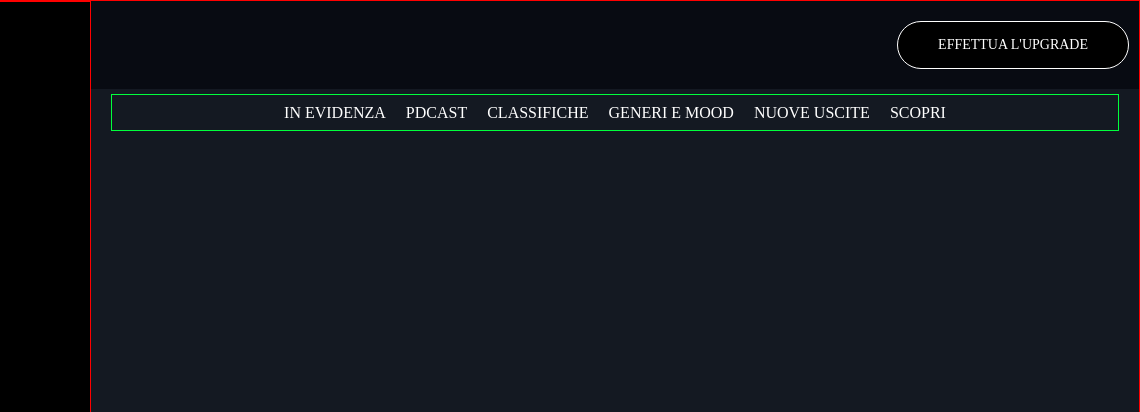
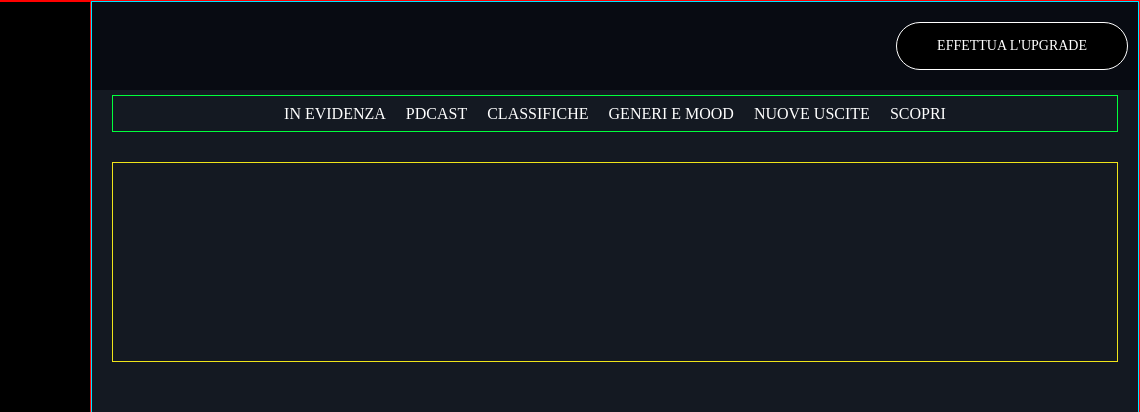
Before and after one commit to SabrinaGiancaspr/html-css-spotifyweb, a plain HTML site: page index.html in a window 1280 px wide. Shown: the top 412 px of the page, 140-1280 px from the left. Drawn offline with Linux system fonts and the light colour scheme.

Commit message:
add debug album section

```diff
--- a/app.css/app.css
+++ b/app.css/app.css
@@ -122,7 +122,9 @@ menu {
 .main-content {
   flex-grow: 1;
   background-color: var(--light-black);
+  border: 1px solid rgb(0, 225, 255);
 }
+
 
 .button-container{
   display: flex;
@@ -166,8 +168,12 @@ menu {
   line-height: 35px;
 }
 
-.middle{
-  margin-left: 30px;
+/* playlist  */
+.container-playlist-section{
+  margin: 30px 20px 0 20px;
+  border: 1px solid rgb(239, 228, 26);
+  min-height: 200px ;
+
 }
 
 /* footer */
--- a/index.html
+++ b/index.html
@@ -76,13 +76,17 @@
             <li>SCOPRI</li>
           </ul>
         </div>
-
+        <div class="container-playlist-section">
+          <div class="mobile"></div>
+        </div>
       </section>
 
 <!-- playlist section  -->
 
 
-      </section>
+
+
+
     </main>
 
 <!-- mediaplayer playbar -->
```
